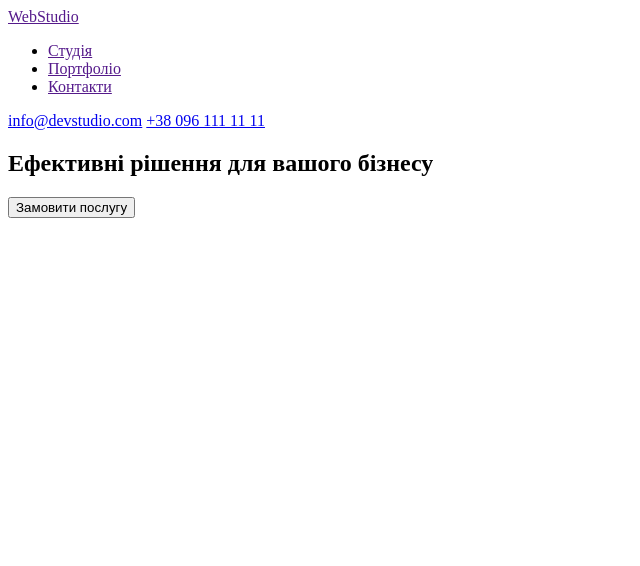
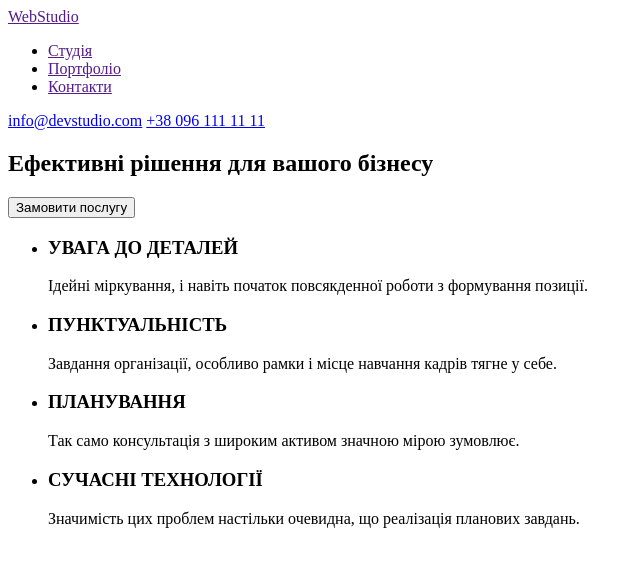
Before and after one commit to AlexandrBerezovets/goit-markup-hw-01, a plain HTML site: page index.html in a window 1280 px wide. Shown: the whole page, without its empty margins (0-640 px from the left). Drawn offline with Linux system fonts and the light colour scheme.

Commit message:
Update index.html

```diff
--- a/index.html
+++ b/index.html
@@ -30,6 +30,39 @@
       <!--Особливості-->
       <section>
         <h2 hidden>особливості</h2>
+        <ul>
+          <!--Feature 1-->
+          <li>
+            <h3>УВАГА ДО ДЕТАЛЕЙ</h3>
+            <p>
+              Ідейні міркування, і навіть початок повсякденної роботи з
+              формування позиції.
+            </p>
+          </li>
+          <!--Feature 2-->
+          <li>
+            <h3>ПУНКТУАЛЬНІСТЬ</h3>
+            <p>
+              Завдання організації, особливо рамки і місце навчання кадрів тягне
+              у себе.
+            </p>
+          </li>
+          <!--Feature 3-->
+          <li>
+            <h3>ПЛАНУВАННЯ</h3>
+            <p>
+              Так само консультація з широким активом значною мірою зумовлює.
+            </p>
+          </li>
+          <!--Feature 4-->
+          <li>
+            <h3>СУЧАСНІ ТЕХНОЛОГІЇ</h3>
+            <p>
+              Значимість цих проблем настільки очевидна, що реалізація планових
+              завдань.
+            </p>
+          </li>
+        </ul>
       </section>
     </main>
   </body>
```
